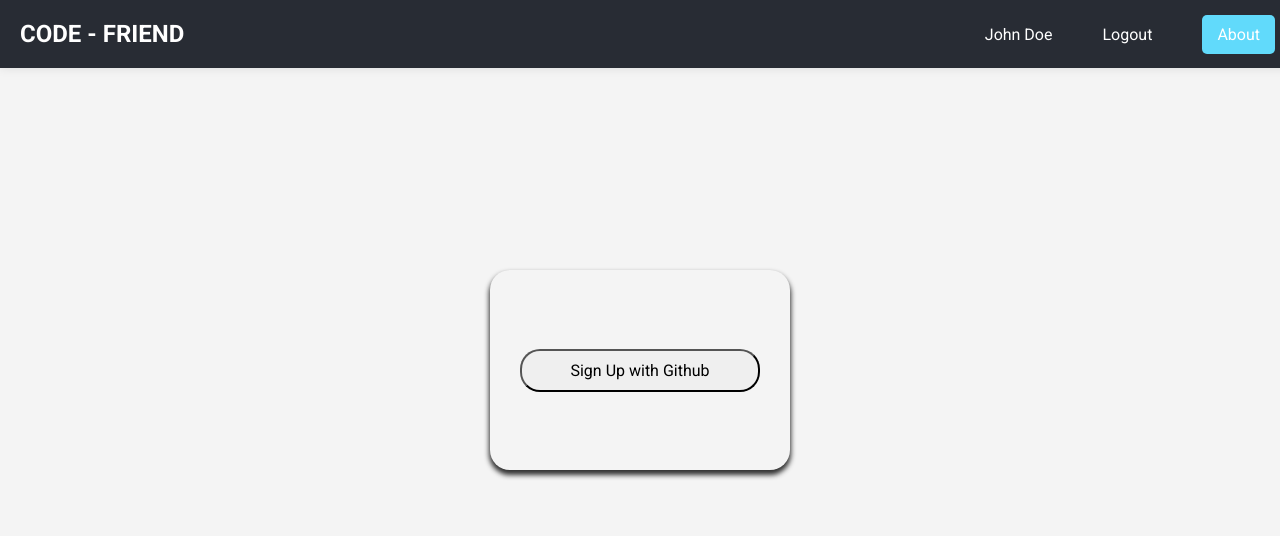
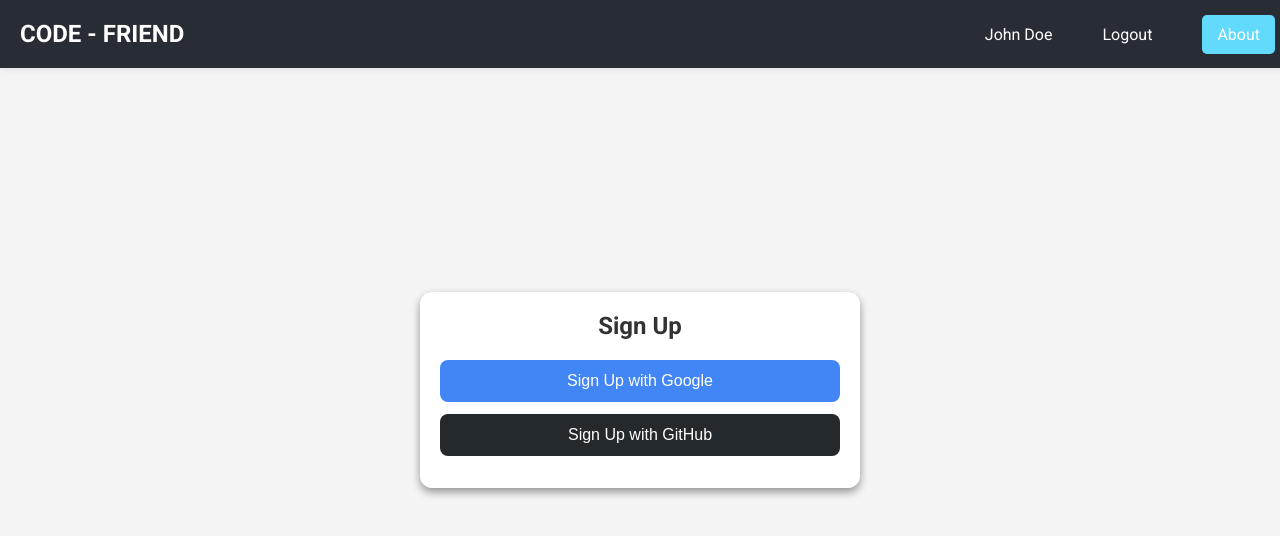
Before and after one commit to AdityaJamdade/code-friend-ai, a React (Vite) app: page / in a window 1280 px wide. Shown: the top 536 px of the page. Built offline with nearby package versions, Linux system fonts and the light colour scheme.

Commit message:
added signup styles

```diff
--- a/src/screens/signup/Signup.css
+++ b/src/screens/signup/Signup.css
@@ -1,27 +1,54 @@
-.signup-box{
-    margin: 200px auto;
-    height: 200px;
-    width: 300px;
+/* Signup.css */
+.signup-container {
     display: flex;
+    align-items: center;
     justify-content: center;
-    align-items: center;
-    border-radius: 20px;
-    box-shadow: 0px 4px 5px 1px;
-}
-.signup-box:hover{
-    box-shadow: 0px 4px 15px 1px;
-    transition: ease 200ms;
-}
-.sign-in-with-git, button{
-    padding: 10px;
-    border-radius: 20px;
-    color: black;
-    font-weight: bold;
-    font: inherit;
-    width: 80%;
-}
+    height: 80vh;
+    background-color: #f4f4f4; /* Light gray background */
+  }
 
-button:hover{
-    transition: 0.5s ease;
+  .signup-card {
+    max-width: 400px;
+    width: 100%;
+    padding: 20px;
+    background-color: white;
+    box-shadow: 0 4px 8px rgba(0, 0, 0, 0.4); /* Slight shadow for elevation */
+    border-radius: 12px;
+    text-align: center;
+    transition: box-shadow 0.3s ease; /* Smooth transition on hover */
+  }
+
+  .signup-card:hover {
+    box-shadow: 0 8px 16px rgba(0, 0, 0, 0.7); /* Increased elevation on hover */
+  }
+
+  .signup-card h2 {
+    margin-bottom: 20px;
+    color: #333; /* Dark text color */
+  }
+
+  .sign-in-button {
+    width: 100%;
+    padding: 12px;
+    margin-bottom: 12px;
+    border: none;
+    border-radius: 8px;
     cursor: pointer;
-}
+    font-size: 16px;
+    transition: background-color 0.3s ease; /* Smooth transition on hover */
+  }
+
+  .sign-in-button.google {
+    background-color: #4285f4; /* Google Blue */
+    color: white;
+  }
+
+  .sign-in-button.github {
+    background-color: #24292e; /* GitHub Black */
+    color: white;
+  }
+
+  .sign-in-button:hover {
+    background-color: #2a2e33; /* Slightly darker color on hover */
+    opacity: 0.8;
+  }
--- a/src/screens/signup/Signup.jsx
+++ b/src/screens/signup/Signup.jsx
@@ -1,13 +1,15 @@
-import './Signup.css'
+import './Signup.css';
 
 const Signup = () => {
   return (
-    <div className='signup-box'>
-        <button className="sign-in-with-git">Sign Up with Github</button>
-
-
+    <div className='signup-container'>
+      <div className='signup-card'>
+        <h2>Sign Up</h2>
+        <button className="sign-in-button google">Sign Up with Google</button>
+        <button className="sign-in-button github">Sign Up with GitHub</button>
+      </div>
     </div>
-  )
+  );
 }
 
-export default Signup
+export default Signup;
```
